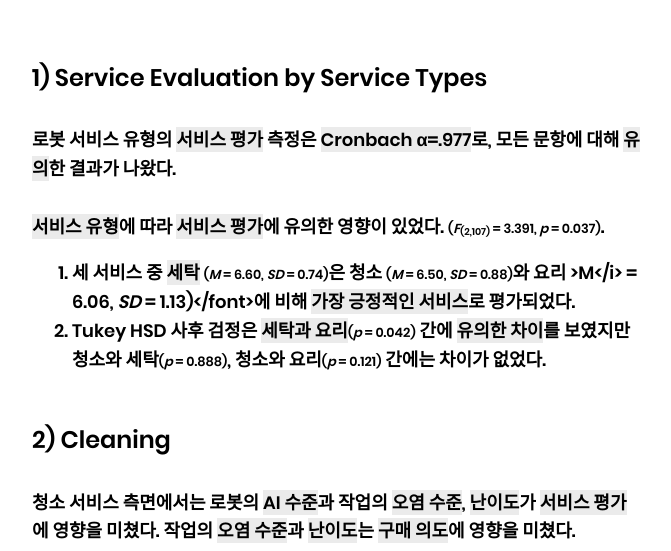
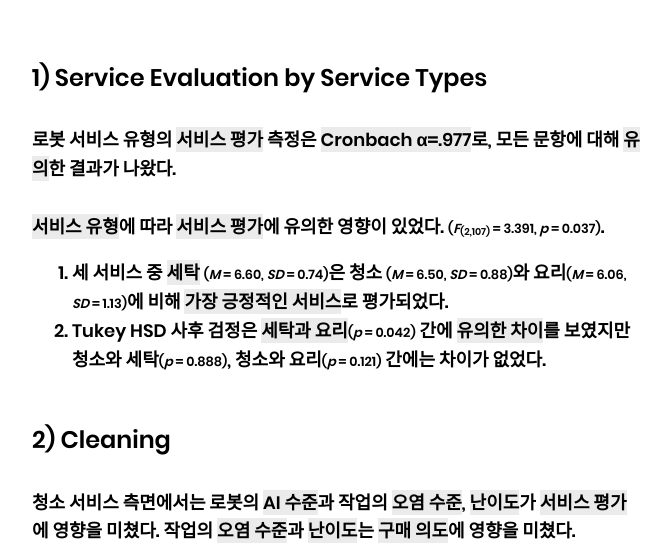
Before and after one commit to hanby-ixd/hanby-ixd.github.io, a Jekyll site: the page built from _posts/projects/2021-01-07-firstthingsfirst.md, in a window 1280 px wide and 900 px high, scrolled down 7088 px, cut to the strip 0-551 px from the top of the window. Shown: the whole strip, without its empty margins (303-974 px from the left). Built offline with Jekyll 4.4.1, drawn with Linux system fonts in a browser that asks for light colours; nearby versions of some CDN libraries; library files that are not in the unit come from our copies.

Commit message:
Update 2021-01-07-firstthingsfirst.md

```diff
--- a/_posts/projects/2021-01-07-firstthingsfirst.md
+++ b/_posts/projects/2021-01-07-firstthingsfirst.md
@@ -176,7 +176,7 @@ Bugmann과 Copleston의 연구에 따르면, 사람들이 로봇에게 맡기고
 <br>
 <span style="background-color:#EBEBEB">서비스 유형</span>에 따라 <span style="background-color:#EBEBEB">서비스 평가</span>에 유의한 영향이 있었다. <font size="2em">(<i>F</i><sub>(2,107)</sub> = 3.391, <i>p</i> = 0.037)</font>.
 
-01. 세 서비스 중 <span style="background-color:#EBEBEB">세탁</span> <font size="2em">(<i>M</i> = 6.60, <i>SD</i> = 0.74)</font>은 청소 <font size="2em">(<i>M</i> = 6.50, <i>SD</i> = 0.88)</font>와 요리  >M</i> = 6.06, <i>SD</i> = 1.13)</font>에 비해 <span style="background-color:#EBEBEB">가장 긍정적인 서비스</span>로 평가되었다.
+01. 세 서비스 중 <span style="background-color:#EBEBEB">세탁</span> <font size="2em">(<i>M</i> = 6.60, <i>SD</i> = 0.74)</font>은 청소 <font size="2em">(<i>M</i> = 6.50, <i>SD</i> = 0.88)</font>와 요리<font size="2em">(<i>M</i> = 6.06, <i>SD</i> = 1.13)</font>에 비해 <span style="background-color:#EBEBEB">가장 긍정적인 서비스</span>로 평가되었다.
 02. Tukey HSD 사후 검정은 <span style="background-color:#EBEBEB">세탁과 요리</span><font size="2em">(<i>p</i> = 0.042)</font> 간에 <span style="background-color:#EBEBEB">유의한 차이</span>를 보였지만 청소와 세탁<font size="2em">(<i>p</i> = 0.888)</font>, 청소와 요리<font size="2em">(<i>p</i> = 0.121)</font> 간에는 차이가 없었다.
 <br><br>
 
```
